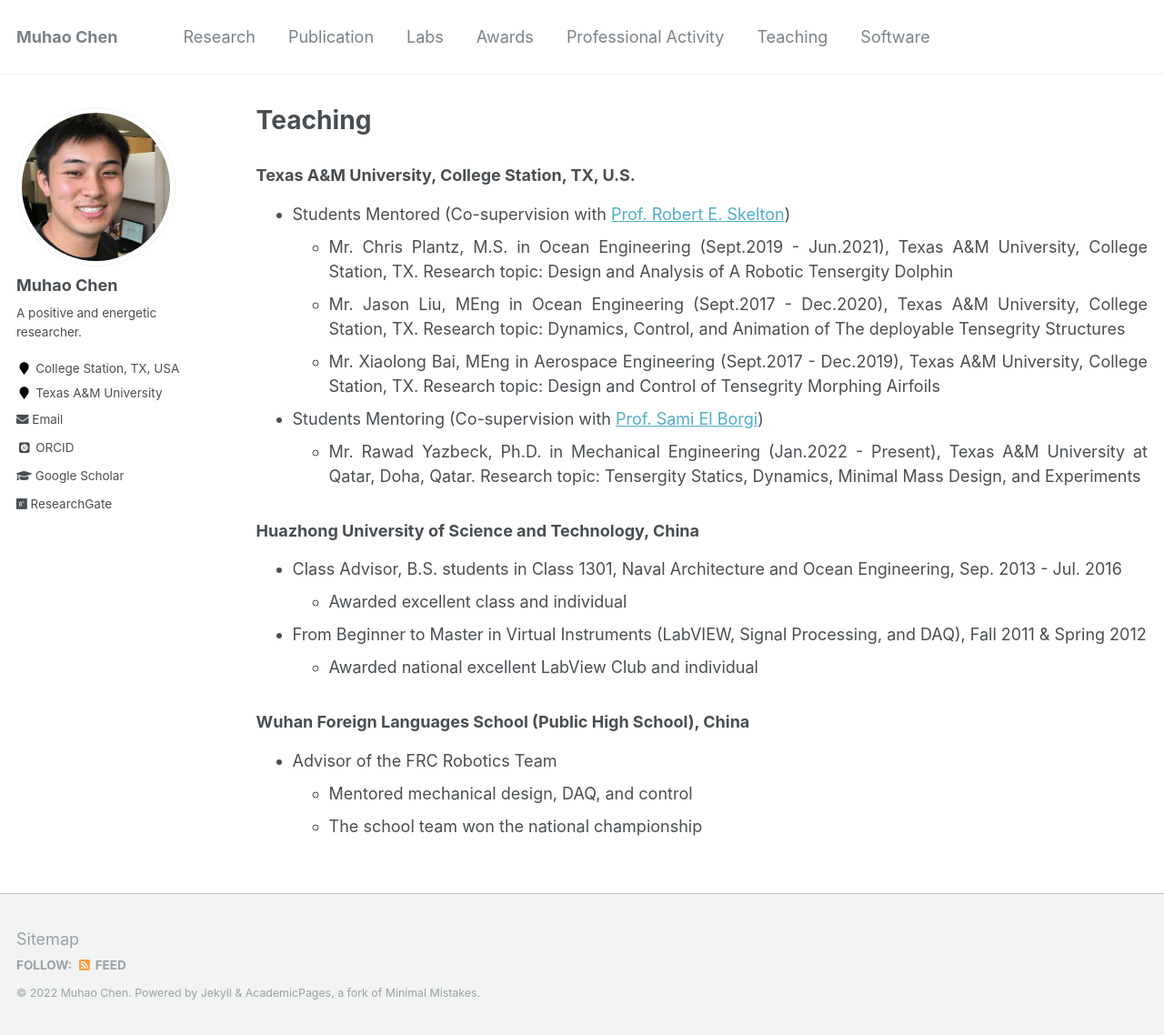
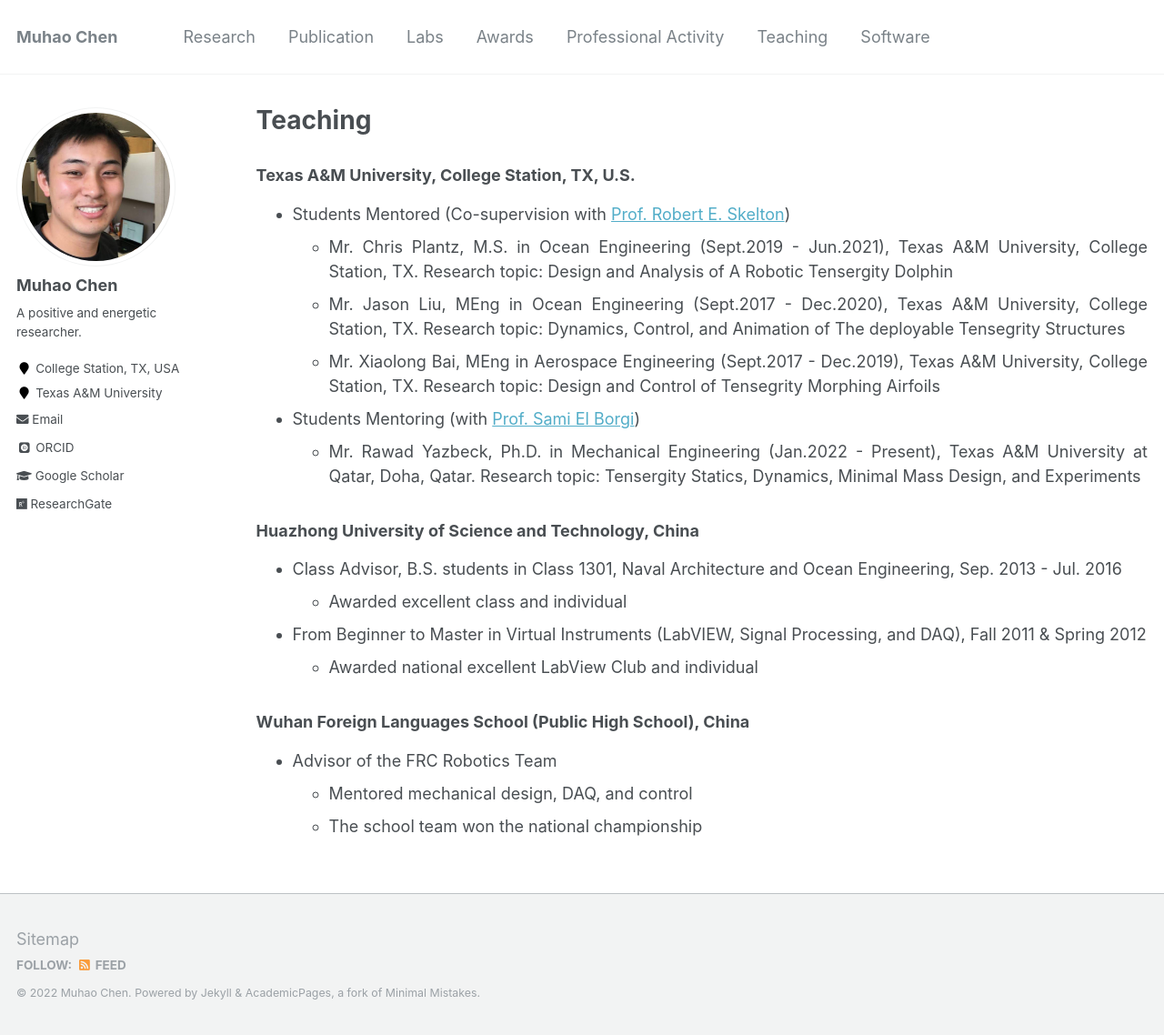
Before and after one commit to Muhao-Chen/muhao-chen.github.io, a Jekyll site: the page built from _pages/teaching.md, in a window 1280 px wide and 1138 px high. Shown: the whole window at 91% size. Built offline with Jekyll 4.4.1, drawn with Linux system fonts in a browser that asks for light colours; some web fonts are replaced.

Commit message:
Update teaching.md

```diff
--- a/_pages/teaching.md
+++ b/_pages/teaching.md
@@ -14,7 +14,7 @@ toc: true
     * Mr. Jason Liu, MEng in Ocean Engineering (Sept.2017 - Dec.2020), Texas A&M University, College Station, TX. Research topic: Dynamics, Control, and Animation of The deployable Tensegrity Structures
     * Mr. Xiaolong Bai, MEng in Aerospace Engineering (Sept.2017 - Dec.2019), Texas A&M University, College Station, TX. Research topic: Design and Control of Tensegrity Morphing Airfoils
 
-- Students Mentoring (Co-supervision with [Prof. Sami El Borgi](https://www.qatar.tamu.edu/programs/mechanical-engineering/faculty-and-staff/dr.-sami-el-borgi))
+- Students Mentoring (with [Prof. Sami El Borgi](https://www.qatar.tamu.edu/programs/mechanical-engineering/faculty-and-staff/dr.-sami-el-borgi))
     * Mr. Rawad Yazbeck, Ph.D. in Mechanical Engineering (Jan.2022 - Present), Texas A&M University at Qatar, Doha, Qatar. Research topic: Tensergity Statics, Dynamics, Minimal Mass Design, and Experiments
 
 ### Huazhong University of Science and Technology, China
```
